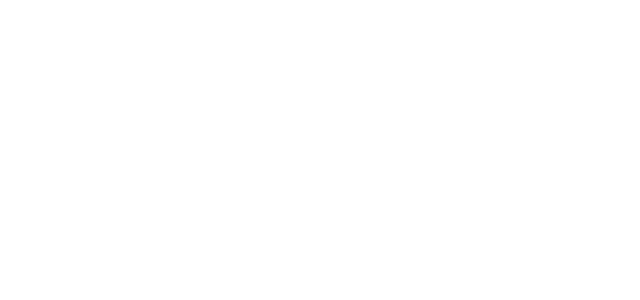
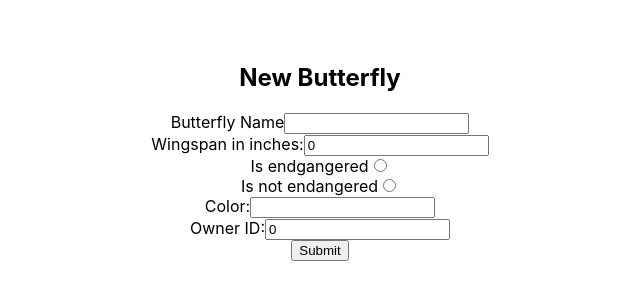
Before and after one commit to breeannb/butterfly-fe, a React (Create React App) app: page /admin in a window 1280 px wide. Shown: the part 248-548 px from the top of the page, without its empty margins (320-960 px from the left). Built offline with nearby package versions, Linux system fonts and the light colour scheme.

Commit message:
compiled my event handlers into one, fixing the input issues that I had also created 3 functions, now Im getting my added objects on my list page

```diff
--- /dev/null
+++ b/src/Admin.js
@@ -0,0 +1,72 @@
+import React, { Component } from 'react'
+// import request from 'superagent'
+import { addButterfly } from './Api-Calls';
+export default class Admin extends Component {
+
+    state = {
+            name: '',
+            wingspan: 0,
+            endangered: false,
+            color: '',
+            owner_id: 0
+    }
+
+    handleSubmit = async (e) => {
+        e.preventDefault();
+        const newButterfly = await addButterfly(this.state)
+
+        this.setState({ success: newButterfly})
+    }
+
+    handleAllChange = (e) => {
+
+        const newState = {}
+        newState[e.target.name] = e.target.value;
+
+        this.setState(newState);
+    }
+
+
+    render() {
+        // console.log('hello', this.state) able to log out an object
+        return (
+            <div className="form-container">
+
+                <form onSubmit={this.handleSubmit}>
+                    <h2>New Butterfly</h2>
+                    <label>
+                        Butterfly Name
+                        <input onChange={this.handleAllChange} value={this.state.name} name="name" />
+                    </label>
+                    <label>
+                        Wingspan in inches:
+                        <input onChange={this.handleAllChange} value={this.state.wingspan} name="wingspan" type="number"/>
+                    </label>
+
+                    <label>
+                        Is endgangered
+                        <input onChange={this.handleAllChange} checked={this.state.endangered === 'true'} name="endangered" type="radio" value="true"/>
+                    </label>
+
+                    <label>
+                        Is not endangered
+                        <input onChange={this.handleAllChange} checked={this.state.endangered === 'false'} name="endangered" type="radio" value="false"/>
+                    </label>
+
+                    <label>
+                        Color:
+                        <input onChange={this.handleAllChange} value={this.state.color} name="color"/>
+                    </label>
+
+                    <label>
+                        Owner ID:
+                        <input onChange={this.handleAllChange} value={this.state.owner_id} name="owner_id" type="number"/>
+                    </label>
+
+                    <button>Submit</button>
+
+                </form>
+            </div>
+        )
+    }
+}
--- /dev/null
+++ b/src/Api-Calls.js
@@ -0,0 +1,21 @@
+import request from 'superagent'
+
+const backendURL = `https://glacial-lake-69827.herokuapp.com`;
+
+//goes to the detailpage, its just he one exercise
+export const getButterfly = async (butterflyId) => {
+    const data = await request.get(`${backendURL}/butterflies/${butterflyId}`)
+    return data.body;
+}
+
+//goes to the butterfly list, displays all the lists
+export const getButterflies = async () => {
+    const data = await request.get(`${backendURL}/butterflies/`)
+    return data.body;
+}
+
+//add butterfly, goes to the admin page
+export const addButterfly = async (butterfly) => {
+    const data = await request.post(`${backendURL}/butterflies/`, butterfly)
+    return data.body;
+}
--- a/src/App.css
+++ b/src/App.css
@@ -1,3 +1,7 @@
+body, html, #root {
+  height: 100%;
+}
+
 .App {
   text-align: center;
 }
@@ -36,3 +40,22 @@
     transform: rotate(360deg);
   }
 }
+
+form {
+  display: flex;
+  flex-direction: column;
+  justify-content: center;
+  align-items: center;
+  height: 50%;
+}
+
+.form-container{
+  height: 100%;
+  display: flex;
+  justify-content: center;
+  align-items: center;
+}
+
+.container {
+  height: 100%;
+}
--- a/src/App.js
+++ b/src/App.js
@@ -1,11 +1,13 @@
 import React, { Component } from 'react';
 import './App.css';
 // import Header from './Header.js';
-import HomePage from './HomePage.js'
-import DetailPage from './DetailPage'
-import List from './List'
-import ListItem from './ListItem'
-import AboutMe from './AboutMe'
+import HomePage from './HomePage.js';
+import DetailPage from './DetailPage';
+import List from './List';
+import ListItem from './ListItem';
+import AboutMe from './AboutMe';
+import Admin from './Admin';
+import './App.css';
 import {
     BrowserRouter as Router,
     Route,
@@ -18,7 +20,7 @@
     render() {
         return (
             <>
-            <div>
+            <div className="container">
                 <Router>
                     <Switch>
                         <Route
@@ -46,6 +48,11 @@
                             exact
                             render={(routerProps) => <ListItem {...routerProps} />}
                         />
+                        <Route
+                            path="/admin"
+                            exact
+                            render={(routerProps) => <Admin {...routerProps} />}
+                        />
                     </Switch>
                 </Router>
             </div>
```
